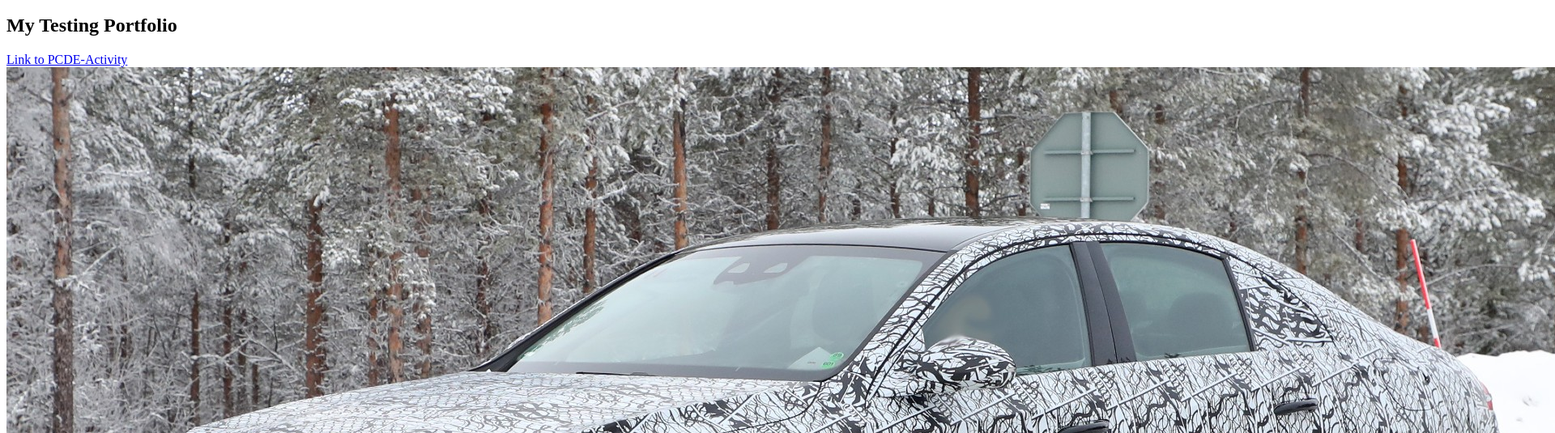
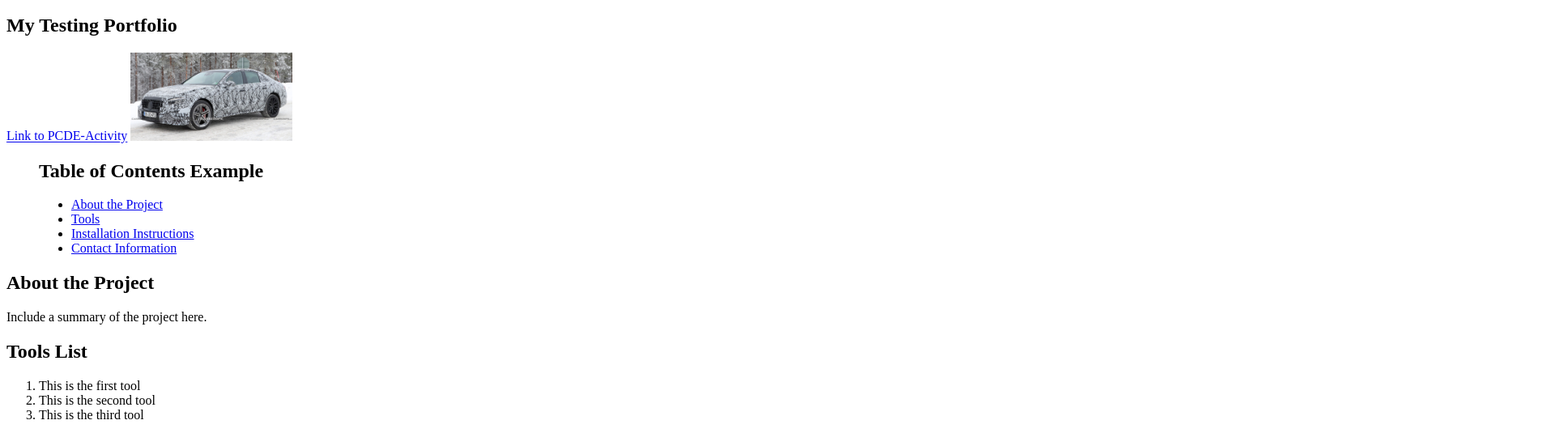
Before and after one commit to ndorbritz/ndorbritz.github.io, a plain HTML site: page index.html in a window 1280 px wide. Shown: the part 48-583 px from the top of the page at 81% size, 1920 px wide, since content can reach past the window. Drawn offline with Linux system fonts and the light colour scheme.

Commit message:
made image smaller

```diff
--- a/index.html
+++ b/index.html
@@ -3,7 +3,7 @@
 
 <a href="http://ndorbritz.github.io/PCDE-Activity-9.1">Link to PCDE-Activity</a>
 
-<img src="BR214.jpg" alt="BR214">
+<img src="BR214.jpg" alt="BR214" style="max-width: 200px;">
 
 <blockquote>
     <h2>Table of Contents Example</h2>
```
